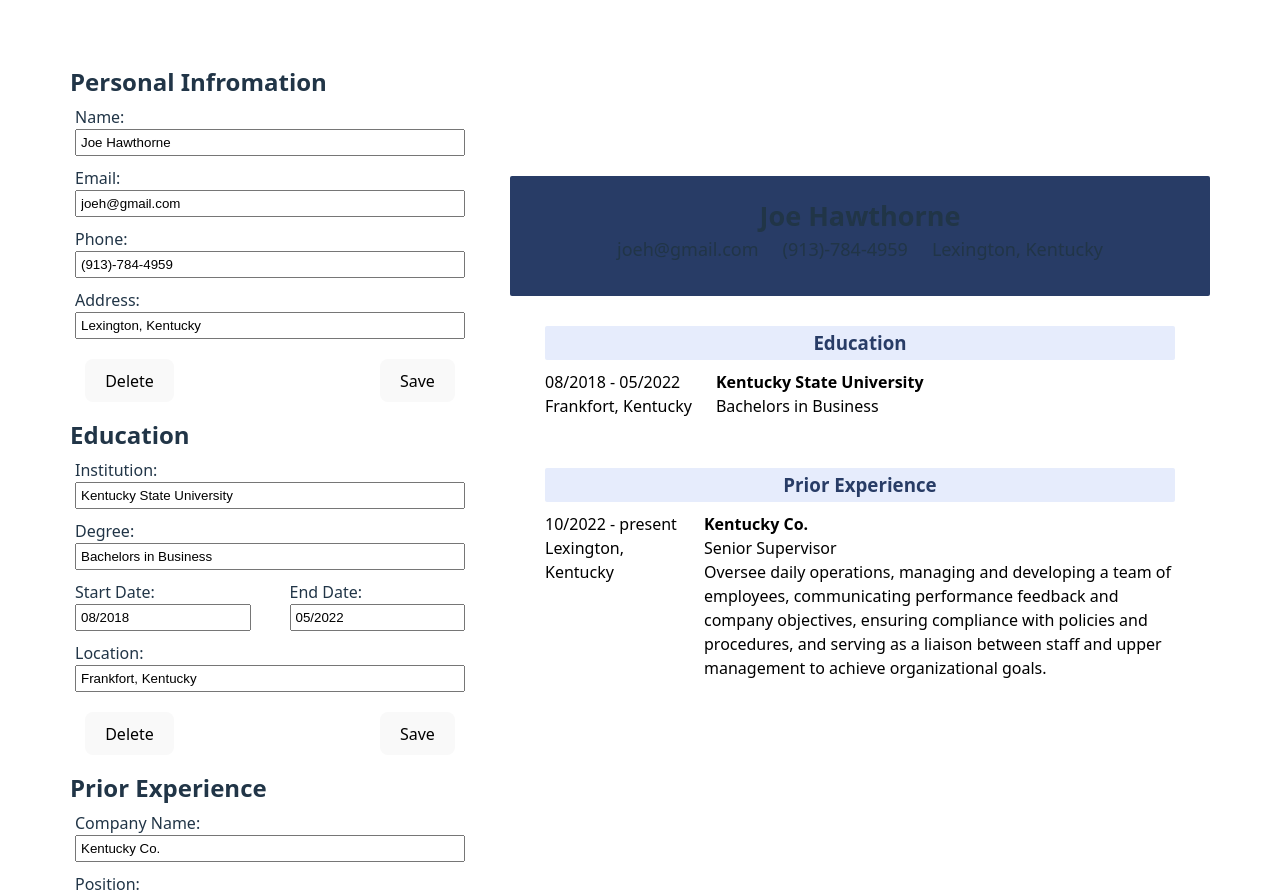
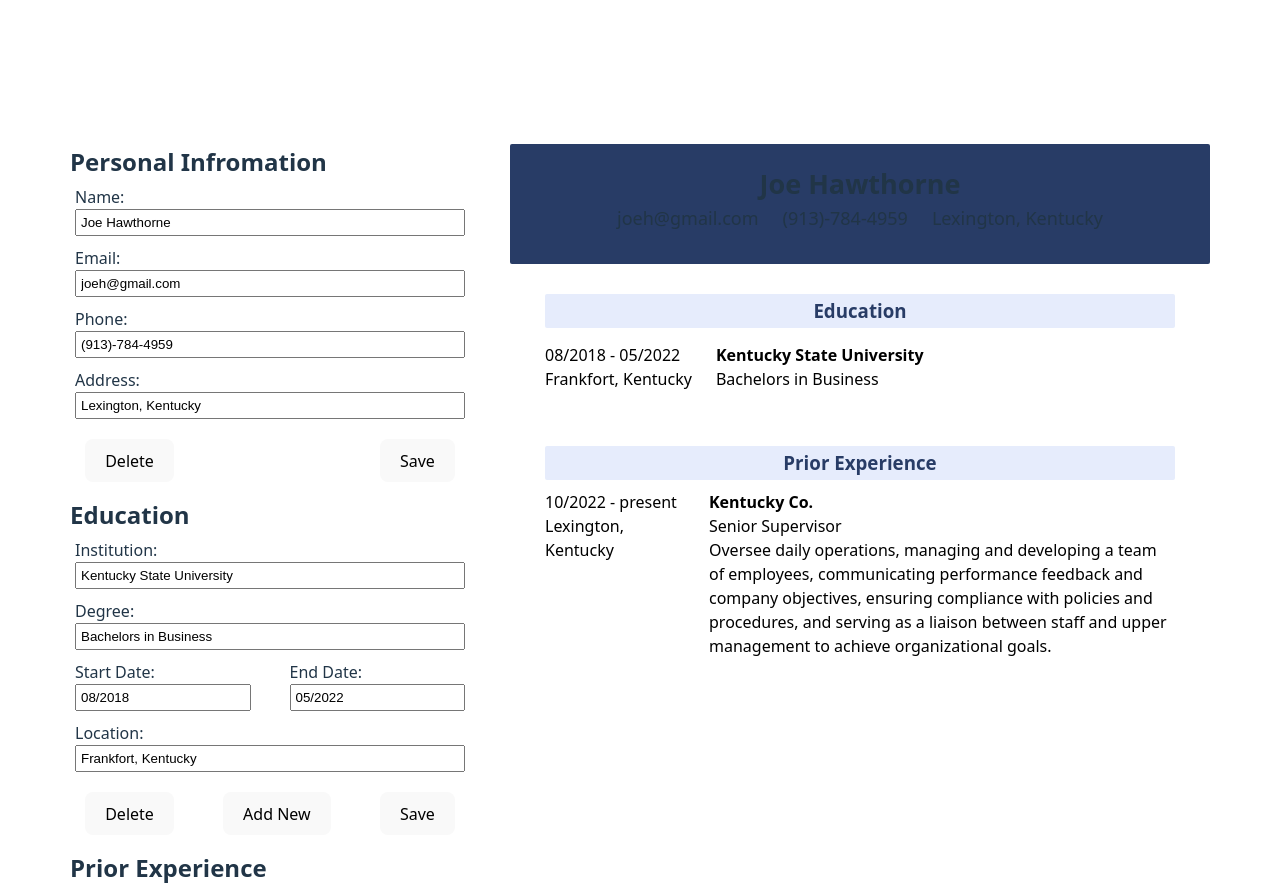
Before and after one commit to jongithub59/cv-application, a React (Vite) app: page / in a window 1280 px wide. Shown: the top 895 px of the page. Built offline with nearby package versions, Linux system fonts and the light colour scheme.

Commit message:
feat: new edu forms possible for prev edu entries

```diff
--- a/src/App.jsx
+++ b/src/App.jsx
@@ -35,7 +35,10 @@ function App() {
   // hook for personal details object that will update everytime "save" is clicked
   const [personalInfo, setPersonalInfo] = useState(resumeData.personalInfo);
 
-  const [educationInfo, setEducationInfo] = useState(resumeData.educationInfo);
+  // hook now uses an array to store the forms that may be used later
+  const [educationInfo, setEducationInfo] = useState([
+    resumeData.educationInfo,
+  ]);
 
   const [experienceInfo, setExperienceInfo] = useState(
     resumeData.experienceInfo
@@ -44,11 +47,13 @@ function App() {
   //brings in personalInfo object from PersonalInfo.jsx and updates state variable
   const handlePersonalInfoSave = (personalInfo) => {
     setPersonalInfo(personalInfo);
-    // console.log(personalInfo);
   };
 
-  const handleEducationInfoSave = (educationInfo) => {
-    setEducationInfo(educationInfo);
+  // find the form that needs to be updated using index, then create new array with that form updated
+  const handleEducationInfoSave = (index, updatedEducation) => {
+    setEducationInfo((prev) =>
+      prev.map((edu, i) => (i === index ? updatedEducation : edu))
+    );
     console.log(educationInfo);
   };
 
@@ -62,13 +67,26 @@ function App() {
     setPersonalInfo("");
   };
 
-  const handleEducationInfoDelete = () => {
-    setEducationInfo("");
+  // search through current array and find the array to be deleted by the index, then make new array without it
+  const handleEducationInfoDelete = (index) => {
+    // prevent deleting if one form exists
+    if (educationInfo.length == 1) {
+      return;
+    }
+    setEducationInfo((prev) => prev.filter((_, i) => i !== index));
   };
 
   const handleExperienceInfoDelete = () => {
     setExperienceInfo("");
   };
+
+  // create a new EducationInfo by taking the current one and setting its props to be empty
+  function addNewEducationForm() {
+    setEducationInfo((prev) => [
+      ...prev,
+      { institution: "", degree: "", startDate: "", endDate: "", location: "" },
+    ]);
+  }
 
   return (
     <div className="app">
@@ -78,13 +96,18 @@ function App() {
           onClickDelete={handlePersonalInfoDelete} // run when delete is clicked in PersonalInfo,jsx
           personalInfo={personalInfo} // pass example info to display in input element as placeholder
         ></PersonalInfo>
-        <EducationInfo
-          onClickSave={(educationInfo) =>
-            handleEducationInfoSave(educationInfo)
-          }
-          onClickDelete={handleEducationInfoDelete}
-          educationInfo={educationInfo}
-        ></EducationInfo>
+        {/* now uses the array of forms to render education form content */}
+        {educationInfo.map((edu, index) => (
+          <EducationInfo
+            key={index}
+            onClickSave={(educationInfo) =>
+              handleEducationInfoSave(index, educationInfo)
+            }
+            onClickDelete={() => handleEducationInfoDelete(index)}
+            educationInfo={edu}
+            addNewForm={addNewEducationForm}
+          ></EducationInfo>
+        ))}
         <ExperienceInfo
           onClickSave={(experienceInfo) =>
             handleExperienceInfoSave(experienceInfo)
--- a/src/components/Resume.jsx
+++ b/src/components/Resume.jsx
@@ -1,6 +1,7 @@
 function Resume(props) {
   return (
     <div className="resume-container">
+      {console.log(props.educationInfo[0])}
       <div className="resume-header">
         <div className="resume-name">
           <h2>{props.personalInfo.name}</h2>
@@ -12,26 +13,32 @@ function Resume(props) {
         </div>
       </div>
       <div className="resume-education-section resume-section">
-        {/* conditional header that will disappear if there is no content form the education section to display */}
-        {props.educationInfo !== "" && (
-          <h3 className="section-header">Education</h3>
-        )}
-        <div className="resume-education">
+        {/* conditional header that will disappear if there is no content from the education section to display */}
+        {!(
+          props.educationInfo[0].institution === "" &&
+          props.educationInfo[0].degree === "" &&
+          props.educationInfo[0].startDate === "" &&
+          props.educationInfo[0].endDate === "" &&
+          props.educationInfo[0].location === ""
+        ) && <h3 className="section-header">Education</h3>}
+        {props.educationInfo.map((edu, i) => (
+          <div key={i} className="resume-education">
             <div className="resume-edu-group">
               <div className="resume-edu-date">
-              {props.educationInfo.startDate} - {props.educationInfo.endDate}
+                {edu.startDate}
+                {edu.startDate && edu.endDate && <span> - </span>}
+                {edu.endDate}
               </div>
-            <div className="resume-edu-location">
-              {props.educationInfo.location}
-            </div>
+              <div className="resume-edu-location">{edu.location}</div>
             </div>
             <div className="resume-edu-group">
               <div className="resume-school">
-              <strong>{props.educationInfo.institution}</strong>
+                <strong>{edu.institution}</strong>
               </div>
-            <div className="resume-degree">{props.educationInfo.degree}</div>
+              <div className="resume-degree">{edu.degree}</div>
             </div>
           </div>
+        ))}
       </div>
       <div className="resume-experience-section resume-section">
         {props.experienceInfo !== "" && (
@@ -40,7 +47,10 @@ function Resume(props) {
         <div className="resume-experience">
           <div className="resume-exp-group">
             <div className="resume-exp-date">
-              {props.experienceInfo.startDate} - {props.experienceInfo.endDate}
+              {props.experienceInfo.startDate}
+              {props.experienceInfo.startDate &&
+                props.experienceInfo.endDate && <span> - </span>}
+              {props.experienceInfo.endDate}
             </div>
             <div className="resume-exp-location">
               {props.experienceInfo.location}
--- a/src/components/education/EducationInfo.jsx
+++ b/src/components/education/EducationInfo.jsx
@@ -1,6 +1,11 @@
 import { useState } from "react";
 
-function EducationInfo({ onClickSave, onClickDelete, educationInfo }) {
+function EducationInfo({
+  onClickSave,
+  onClickDelete,
+  educationInfo,
+  addNewForm,
+}) {
   const [institutionValue, setInstitutionValue] = useState(
     educationInfo.institution
   );
@@ -27,6 +32,10 @@ function EducationInfo({ onClickSave, onClickDelete, educationInfo }) {
     setEndDateValue("");
     setLocationValue("");
     onClickDelete();
+  }
+
+  function handleAddNew() {
+    addNewForm();
   }
 
   return (
@@ -97,6 +106,9 @@ function EducationInfo({ onClickSave, onClickDelete, educationInfo }) {
           <button onClick={handleDelete} className="delete" type="button">
             Delete
           </button>
+          <button onClick={handleAddNew} className="add-new" type="button">
+            Add New
+          </button>
           <button onClick={handleSaveClick} className="save" type="button">
             Save
           </button>
--- a/src/components/experience/ExperienceInfo.jsx
+++ b/src/components/experience/ExperienceInfo.jsx
@@ -11,6 +11,16 @@ function ExperienceInfo({ onClickSave, onClickDelete, experienceInfo }) {
   const [descValue, setDescValue] = useState(experienceInfo.desc);
 
   function handleSaveClick() {
+    if (
+      companyValue == "" &&
+      positionValue == "" &&
+      startDateValue == "" &&
+      endDateValue == "" &&
+      locationValue == "" &&
+      descValue == ""
+    ) {
+      return;
+    }
     const experienceInfo = {
       company: companyValue,
       position: positionValue,
--- a/src/styles/index.css
+++ b/src/styles/index.css
@@ -35,9 +35,9 @@ a:hover {
 
 .app {
   display: flex;
-  margin: auto;
+  margin: 100px 0;
   padding: 24px;
-  align-items: center;
+  align-items: start;
   justify-content: center;
 }
 
@@ -45,10 +45,6 @@ a:hover {
   margin: 20px;
   /* width: 100%; */
   min-width: 400px;
-}
-
-.personal-form {
-  margin-top: 20px;
 }
 
 .resume-container {
@@ -103,6 +99,7 @@ a:hover {
 
 .resume-education {
   display: flex;
+  margin: 5px 0;
   gap: 24px;
 }
 
@@ -111,8 +108,9 @@ a:hover {
   gap: 24px;
 }
 
-.resume-exp-group {
-  min-width: 135px;
+.resume-exp-group,
+.resume-edu-group {
+  min-width: 140px;
 }
 
 h1 {
```
Lines whose indentation alone changed are shown as unchanged.
